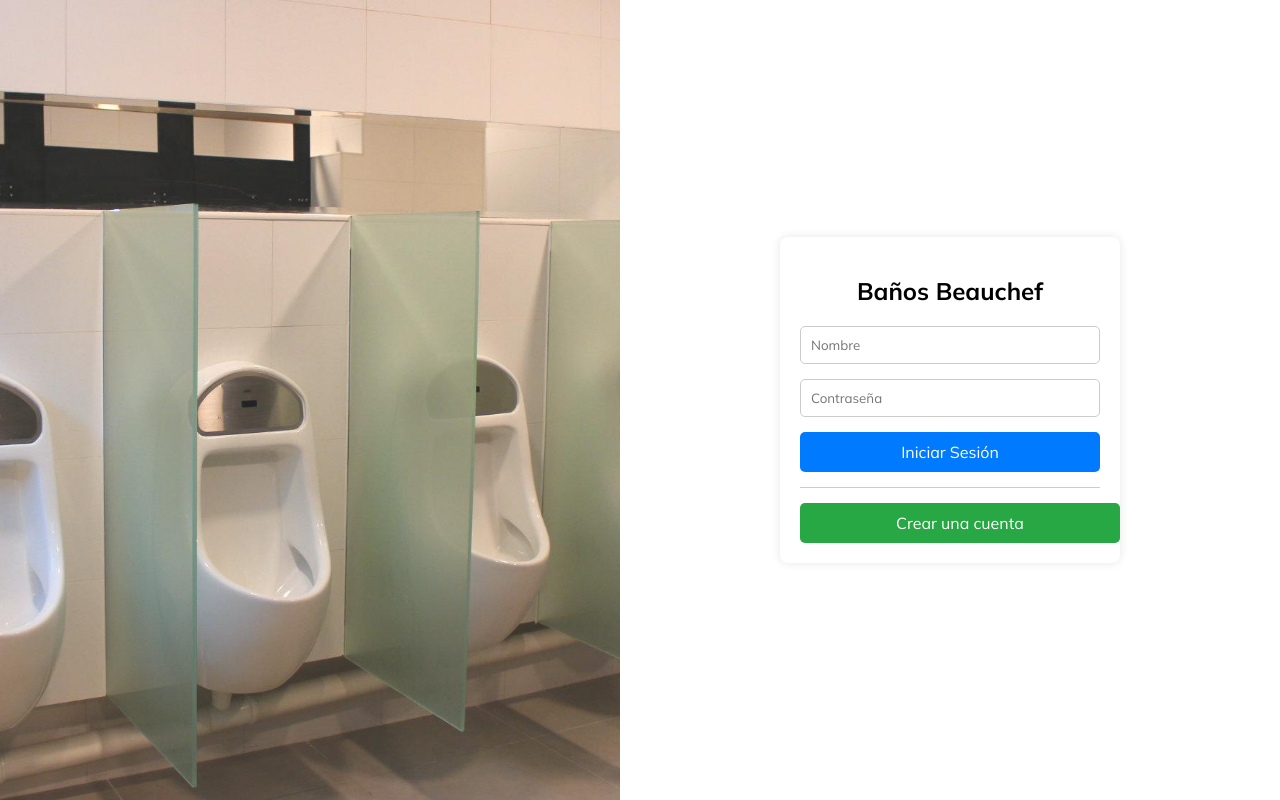
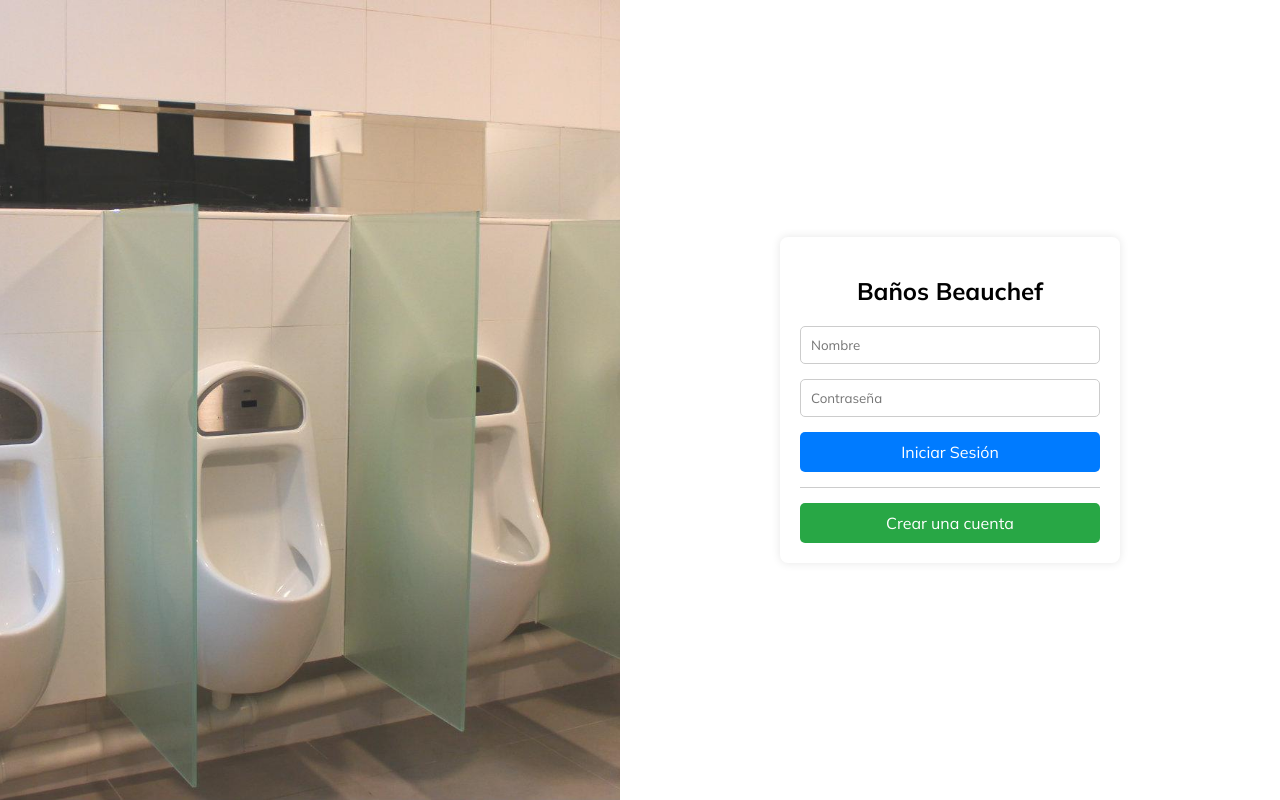
Before and after one commit to DCC-CC4401/2024-1-CC4401-2-grupo-6, a Django app: template todoapp/templates/todoapp/login.html in a window 1280 px wide. Run offline with Django 3.2, Linux system fonts and the light colour scheme; the template is opened without the code that fills it, so the values that code supplies are empty.

Commit message:
fix size crear cuenta button

```diff
--- a/todoapp/static/css/style.css
+++ b/todoapp/static/css/style.css
@@ -101,6 +101,7 @@ body {
     text-align: center;
     margin-top: 10px;
     font-family: "Mulish", sans-serif;
+    display: flex;
 }
 
 /* Media queries para pantallas pequeñas */
--- a/todoapp/templates/todoapp/login.html
+++ b/todoapp/templates/todoapp/login.html
@@ -9,8 +9,9 @@
     <link href="https://fonts.googleapis.com/css2?family=Mulish:ital,wght@0,200..1000;1,200..1000&display=swap" rel="stylesheet">
 
     <!-- Estilos locales: -->
-    <link rel="stylesheet" type="text/css" href="static/css/style.css">
+    <!-- <link rel="stylesheet" type="text/css" href="static/css/style.css"> -->
     <!--link rel="stylesheet" href="{% static 'css/styles.css' %}"-->
+    <link rel="stylesheet" type="text/css" href="{% static 'css/style.css' %}">
 
     <title>Baños Beauchef - Log in</title>
 </head>
```
